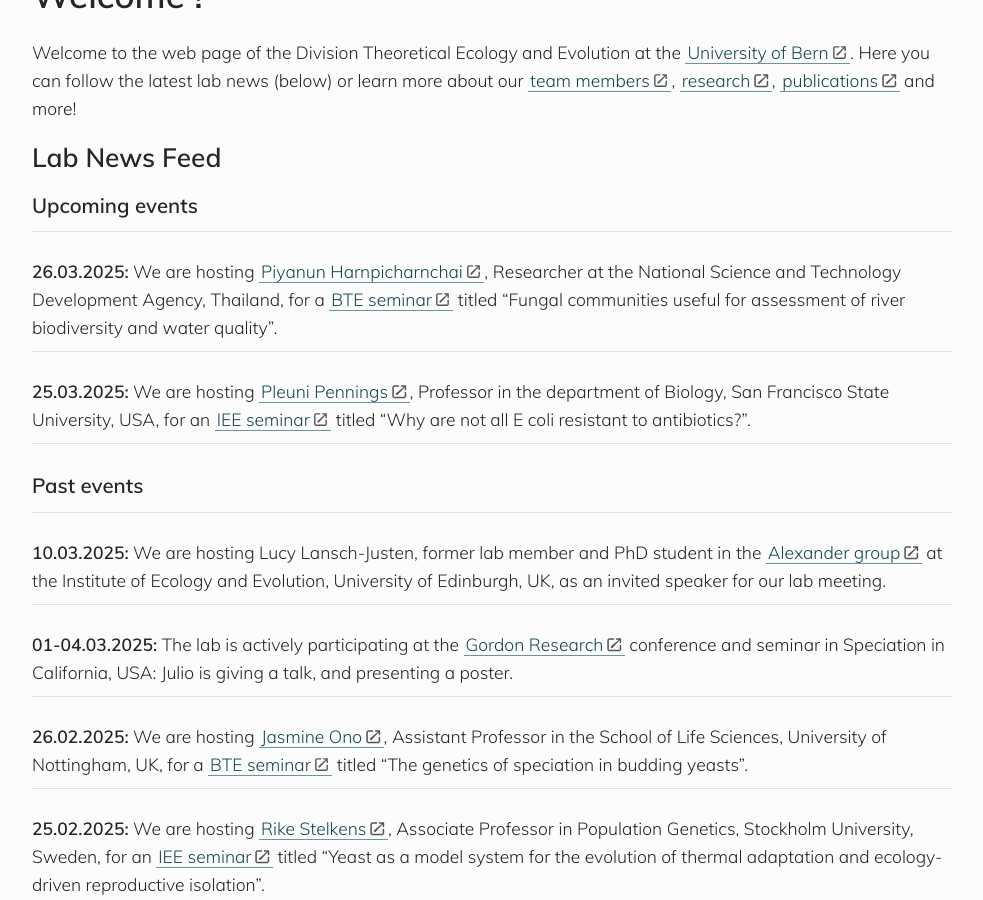
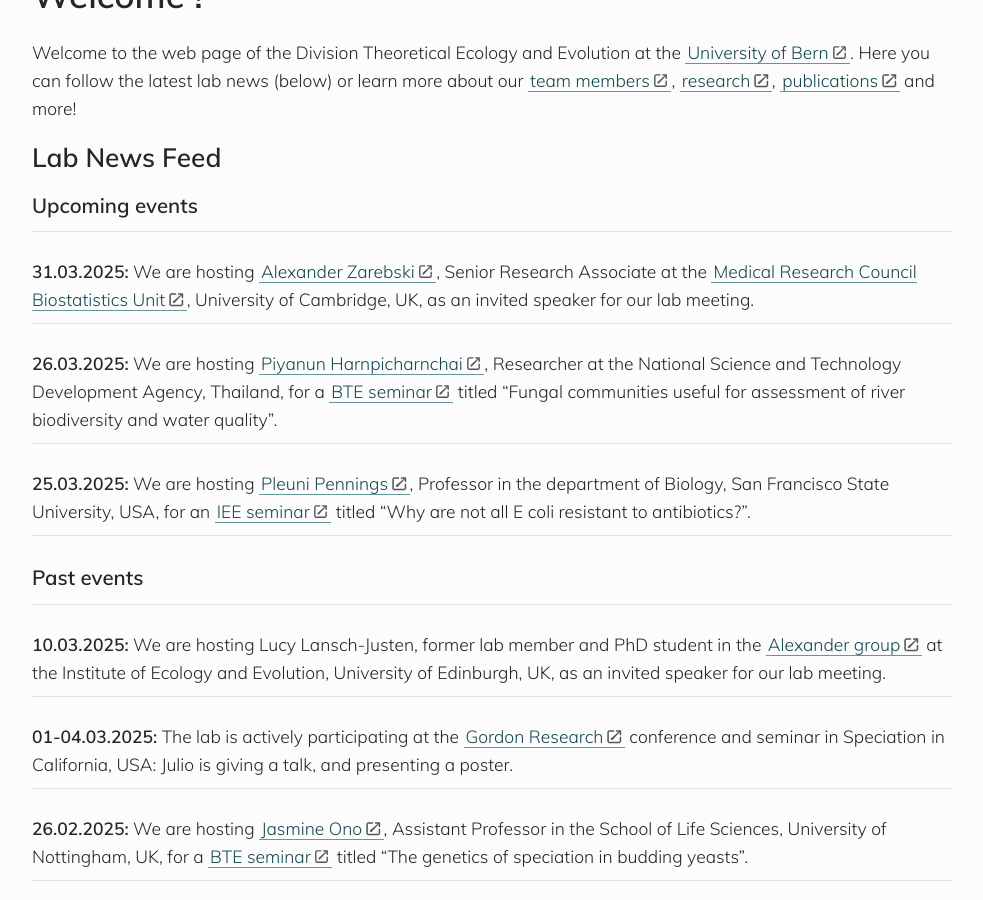
Before and after one commit to banklab/banklab.github.io, a Jekyll site: the page built from index.md, in a window 1280 px wide and 900 px high, scrolled down 383 px. Shown: the whole window, without its empty margins (148-1131 px from the left). Built offline with Jekyll 4.4.1, drawn with Linux system fonts in a browser that asks for light colours; some web fonts are replaced.

Commit message:
Update index

```diff
--- a/index.md
+++ b/index.md
@@ -12,6 +12,9 @@ Welcome to the web page of the Division Theoretical Ecology and Evolution at the
 
 ### Upcoming events
 
+---
+
+**31.03.2025:** We are hosting [Alexander Zarebski](https://aezarebski.github.io/), Senior Research Associate at the [Medical Research Council Biostatistics Unit](https://www.mrc-bsu.cam.ac.uk/staff/alexander-zarebski), University of Cambridge, UK, as an invited speaker for our lab meeting.
 
 ---
 
```
